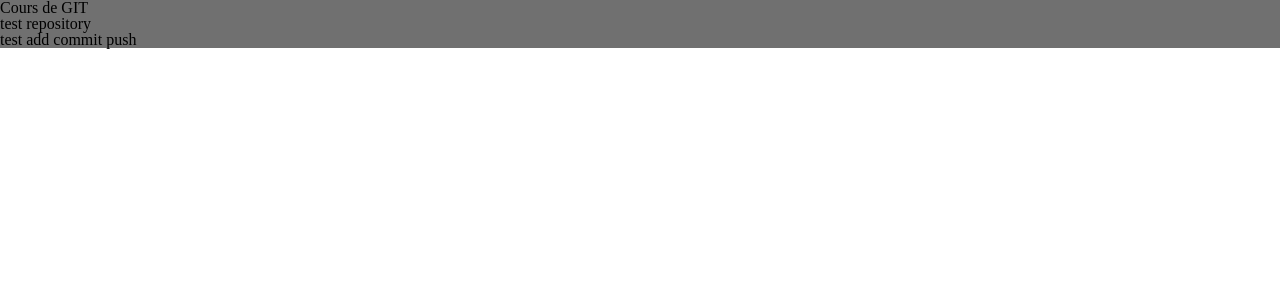
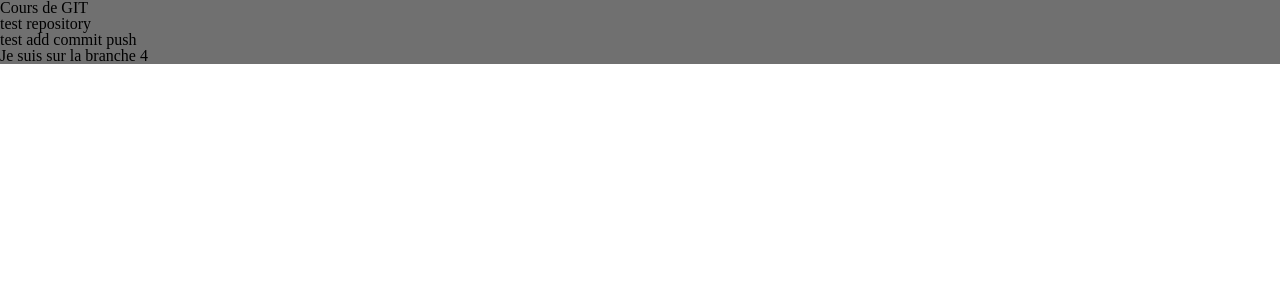
Before and after one commit to Lokdi/testgitepaignes, a PHP site: page /index2.php in a window 1280 px wide. Shown: the top 300 px of the page. Run offline with PHP 8.4, Linux system fonts and the light colour scheme.

Commit message:
premier commit test epaignes

```diff
--- a/index2.php
+++ b/index2.php
@@ -7,4 +7,5 @@
 <h1>Cours de GIT</h1>
 <h2>test repository</h2>
 <h3>test add commit push</h3>
+<h4>Je suis sur la branche 4 </h4>
 <?php include ('inc/footer.php'); ?>
```
